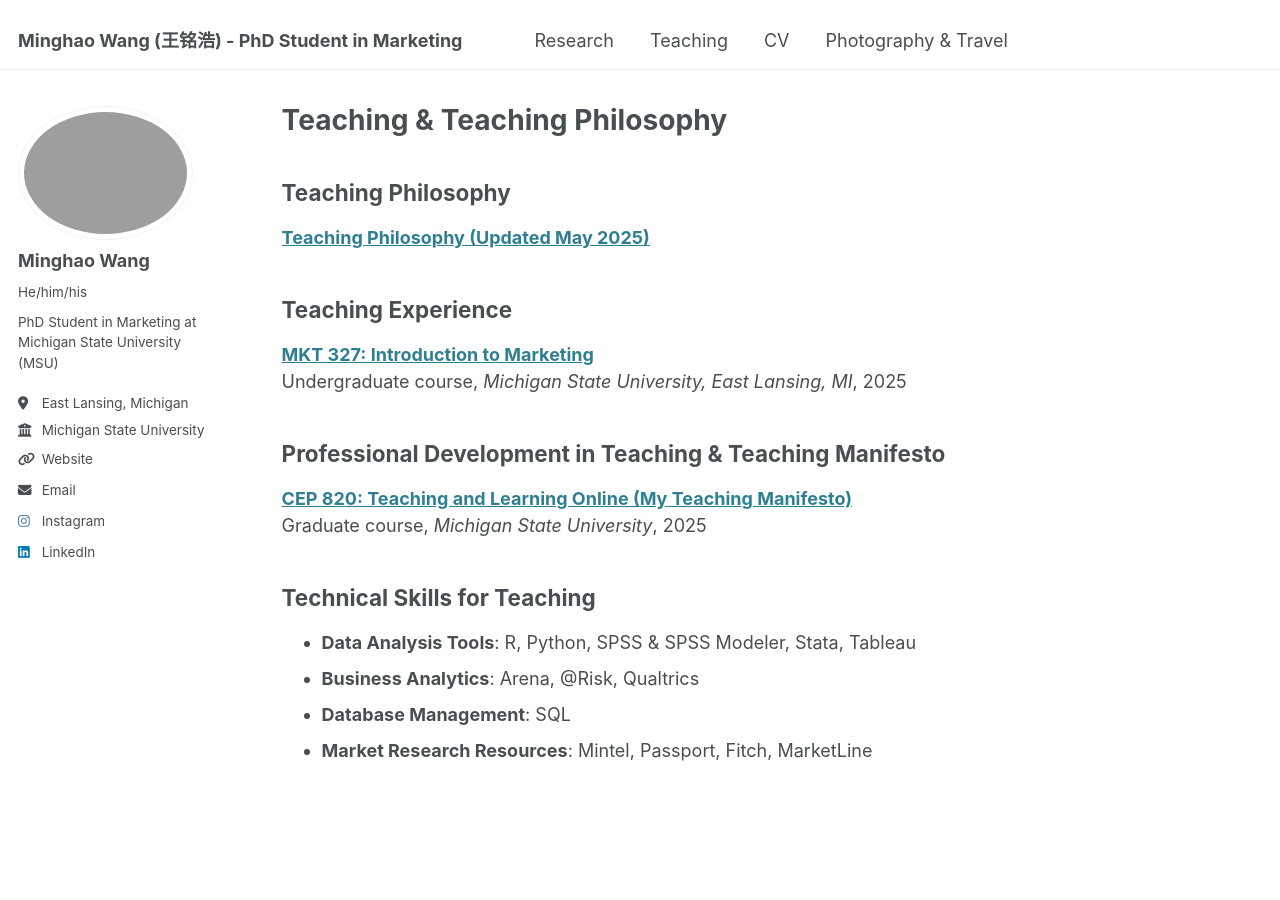
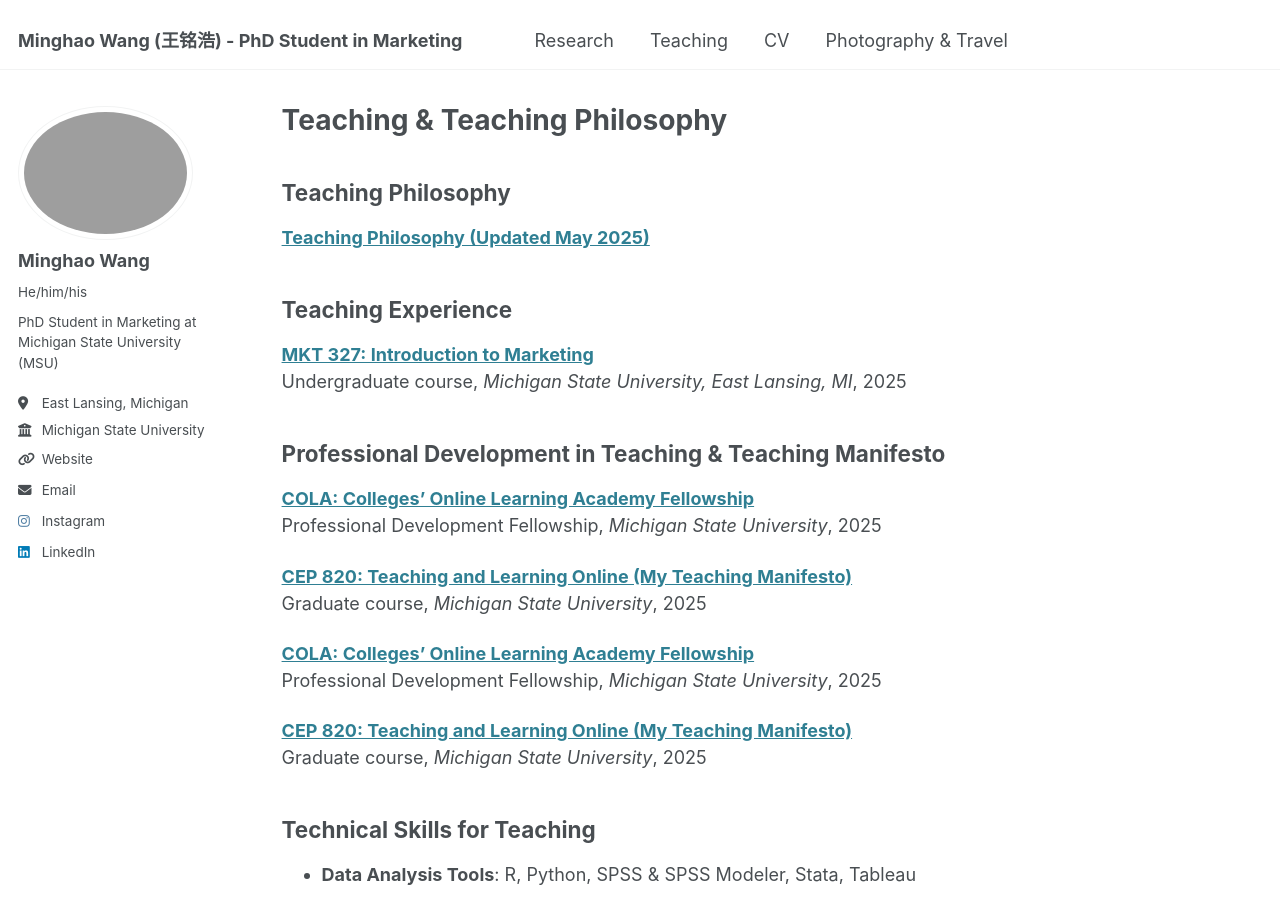
Before and after one commit to minghaowang-research/minghaowang-research.github.io, a Jekyll site: the page built from _pages/teaching.md, in a window 1280 px wide and 900 px high. Built offline with Jekyll 4.4.1, drawn with Linux system fonts in a browser that asks for light colours.

Commit message:
Added COLA

```diff
--- a/_pages/teaching.md
+++ b/_pages/teaching.md
@@ -27,7 +27,14 @@ author_profile: true
 ## Professional Development in Teaching & Teaching Manifesto
 
 {% for post in site.teaching reversed %}
-  {% if post.categories contains 'classes-taken' %}
+  {% if post.categories contains 'professional-development' %}
+**[{{ post.title }}]({{ base_path }}{{ post.permalink }})**
+{{ post.type }}, *{{ post.venue }}*, {{ post.date | date: "%Y" }}
+  {% endif %}
+{% endfor %}
+
+{% for post in site.teaching reversed %}
+  {% if post.categories contains 'professional-development' %}
 **[{{ post.title }}]({{ base_path }}{{ post.permalink }})**
 {{ post.type }}, *{{ post.venue }}*, {{ post.date | date: "%Y" }}
   {% endif %}
--- /dev/null
+++ b/_teaching/2025-summer-cola.md
@@ -0,0 +1,41 @@
+---
+title: "COLA: Colleges' Online Learning Academy Fellowship"
+collection: teaching
+type: "Professional Development Fellowship"
+permalink: /teaching/2025-summer-cola
+venue: "Michigan State University"
+date: 2025-05-15
+categories: [professional-development]
+excerpt: " "
+---
+
+<!-- excerpt-end -->
+**Summer Session:** May 15 - August 15, 2025
+
+# COLA Fellowship: Digital Teaching Excellence
+
+## Program Overview
+
+The Colleges' Online Learning Academy (COLA) is a competitive summer fellowship at Michigan State University focusing on digital teaching and learning excellence. The program emphasizes three core themes: developing scholarly teaching identity, pedagogical and technological skills, and accessibility and inclusion in digital education.
+
+## Workshops Completed
+
+**Workshop 2: Multimodality in Teaching** - Explored diverse teaching modalities and their impact on student engagement and accessibility.
+
+**Workshop 3: Promoting Student Classroom Engagement** - Examined behavioral, emotional, and cognitive engagement strategies for online learning environments.
+
+**Workshop 5: Managing Digital Presence** - Learned strategic approaches to building professional digital presence in academia.
+
+## Fellowship Deliverables
+
+### Course Syllabus (MKT 327 Introduction to Marketing)
+Designed evidence-based syllabus incorporating multimodal assessment strategies, student-centered design, and accessibility considerations. [View Syllabus](https://minghaowang-research.github.io/assets/pdf/2025-summer-mkt327-syllabus.pdf)
+
+### Enhanced Professional Digital Presence
+Strategically developed digital presence across multiple platforms:
+- **Personal Website**: [minghaowang-research.github.io](https://minghaowang-research.github.io/)
+- **MSU Commons Profile**: [commons.msu.edu/members/minghaowangresearch](https://commons.msu.edu/members/minghaowangresearch/)
+
+## Key Outcomes
+
+Successfully completed all fellowship requirements including workshop participation, deliverable creation, peer review process, and portfolio presentation. This fellowship fulfills competency requirements for the MSU Certification in College Teaching Program and directly influenced my evidence-based approach to teaching MKT 327 during Summer 2025.
```
Also changed, not shown: _pages/about.md (+3 -1 lines), _teaching/2025-summer-cep-820.md (+1 -1 lines), 1 other file.
